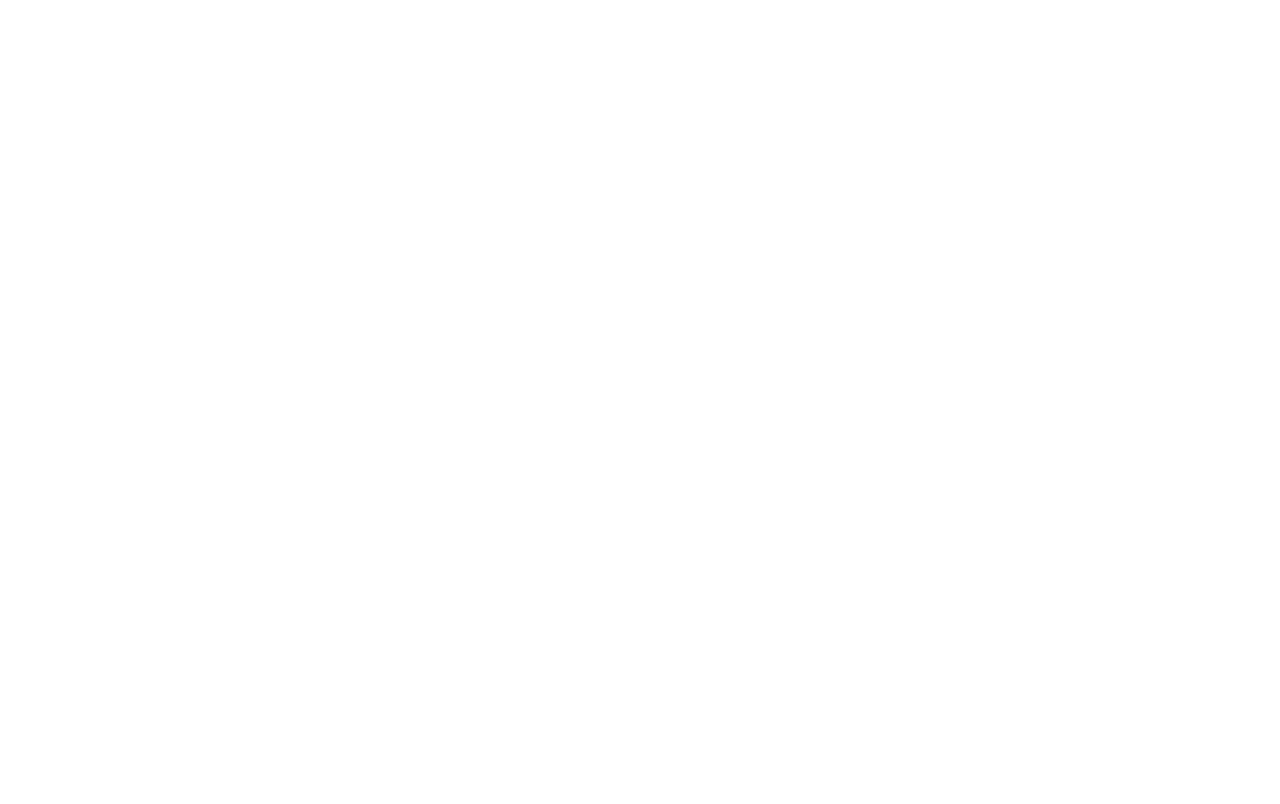
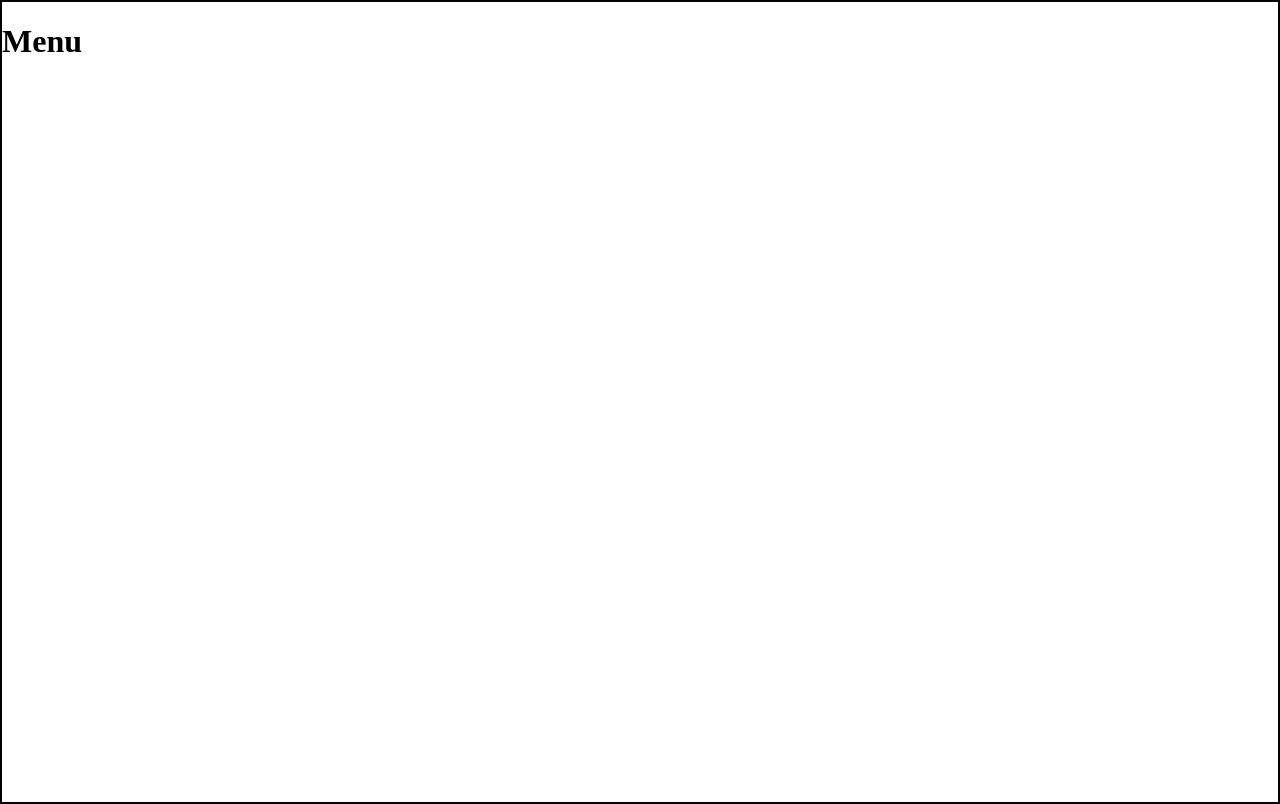
Before and after one commit to Moorgtat/concept, a Vue app: page /menu in a window 1280 px wide. Built offline with nearby package versions, Linux system fonts and the light colour scheme.

Commit message:
Mod vue-router.

```diff
--- a/src/components/HelloWorld.vue
+++ b/src/components/Home.vue
@@ -1,18 +1,18 @@
 <template>
-  <div id="hello">
-    <h1>Hello</h1>
+  <div id="Home">
+    <h1>Home</h1>
   </div>
 </template>
 
 <script>
 export default {
-  name: 'HelloWorld',
+  name: 'Home',
 }
 </script>
 
 <!-- Add "scoped" attribute to limit CSS to this component only -->
 <style scoped>
-#hello{
+#Home{
   border: solid 2px black;
   width: 100vm;
   height: 100vh;
--- a/src/components/Bye.vue
+++ b/src/components/Menu.vue
@@ -1,17 +1,17 @@
 <template>
-    <div id="bye">
-        <h1>Bye</h1>
+    <div id="Menu">
+        <h1>Menu</h1>
     </div>
 </template>
 
 <script>
     export default {
-        name: "Bye"
+        name: "Menu"
     }
 </script>
 
 <style scoped>
-#bye{
+#Menu{
     border: solid 2px black;
     width: 100vm;
     height: 100vh;
--- a/src/router.js
+++ b/src/router.js
@@ -7,14 +7,14 @@
     mode: 'history',
     routes: [
         {
-            path: '/hello',
-            name: 'HelloWorld',
-            component: () => import('./components/HelloWorld')
+            path: '/',
+            name: 'Home',
+            component: () => import('./components/Home')
         },
         {
-            path: '/bye',
-            name: 'Bye',
-            component: () => import('./components/Bye')
+            path: '/menu',
+            name: 'Menu',
+            component: () => import('./components/Menu')
         }
     ]
 });
```
